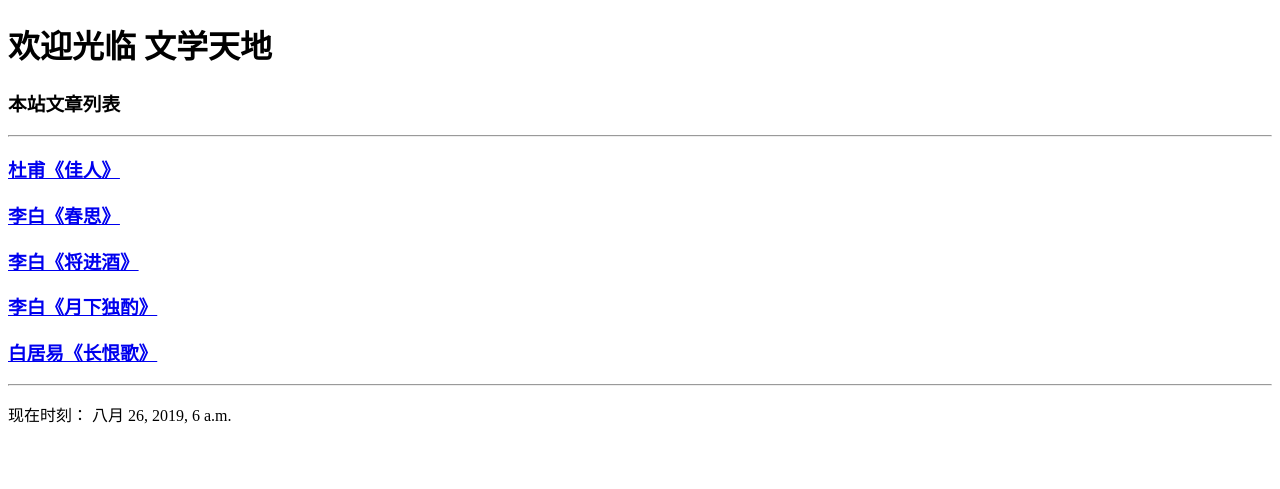
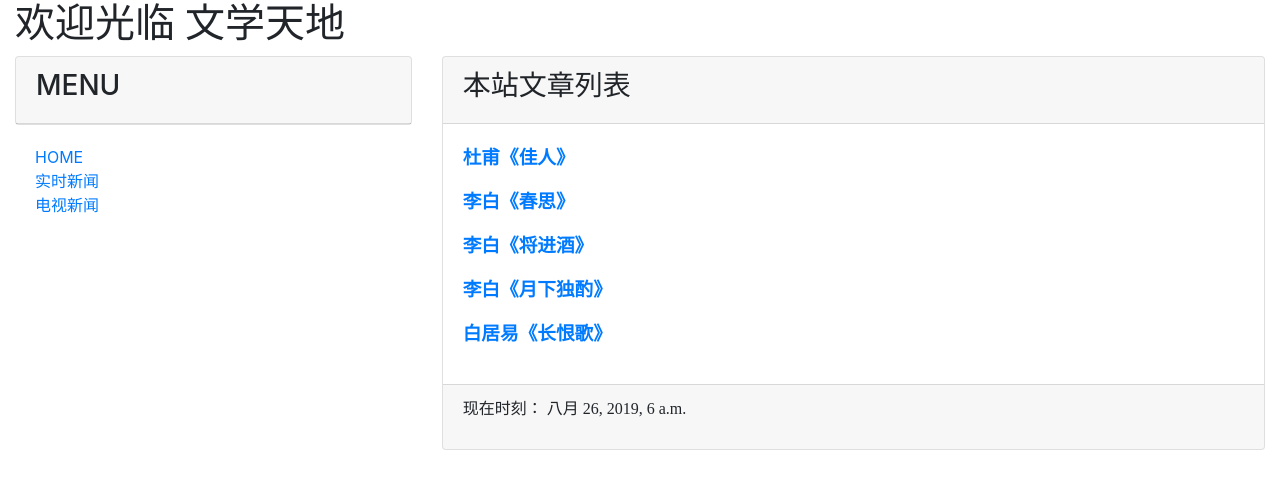
Before and after one commit to madalauchiha/myDjango, a Django app: page / in a window 1280 px wide. Shown: the top 489 px of the page. Run offline with Django 3.2, Linux system fonts and the light colour scheme; data comes from the database, SQL or seed files in the repository; some libraries are stand-ins or nearby versions.

Commit message:
update code

```diff
--- a/myblog/templates/base.html
+++ b/myblog/templates/base.html
@@ -6,13 +6,43 @@
     <title>
         {% block title %} {% endblock %}
     </title>
+    <link rel="stylesheet" href="https://stackpath.bootstrapcdn.com/bootstrap/4.3.1/css/bootstrap.min.css"
+      integrity="sha384-ggOyR0iXCbMQv3Xipma34MD+dH/1fQ784/j6cY/iJTQUOhcWr7x9JvoRxT2MZw1T" crossorigin="anonymous">
+    <script src="https://stackpath.bootstrapcdn.com/bootstrap/4.3.1/js/bootstrap.min.js"
+        integrity="sha384-JjSmVgyd0p3pXB1rRibZUAYoIIy6OrQ6VrjIEaFf/nJGzIxFDsf4x0xIM+B07jRM" crossorigin="anonymous"></script>
 </head>
 <body>
-    {% include 'header.html' %}
-    {% block headmessage %} {% endblock %}
-    <hr>
-    {% block content %} {% endblock %}
-    <hr>
-    {% include 'footer.html' %}
+    <div class="container-fluid">
+        {% include 'header.html' %}
+        <div class="row">
+            <div class="col-sm-4 col-md-4">
+                <div class="card">
+                    <div class="card-header">
+                        <h3>MENU</h3>
+                    </div>
+                </div>
+                <div class="card-body">
+                    <div class="list-group">
+                        <a HREF="/">HOME</a>
+                        <a HREF="/">实时新闻</a>
+                        <a HREF="/">电视新闻</a>
+                    </div>
+                </div>
+            </div>
+            <div class="col-sm-8 col-md-8">
+                <div class="card">
+                    <div class="card-header">
+                        {% block headmessage %} {% endblock %}
+                    </div>
+                    <div class="card-body">
+                        {% block content %} {% endblock %}
+                    </div>
+                    <div class="card-footer">
+                        {% include 'footer.html' %}
+                    </div>
+                </div>
+            </div>
+        </div>
+    </div>
 </body>
 </html>
--- a/myblog/templates/footer.html
+++ b/myblog/templates/footer.html
@@ -1,5 +1,4 @@
 <!-- footer.html -->
-<!DOCTYPE html>
 {% block footer %}
     {% if now %}
     <p style="font-family:微软雅黑;">现在时刻： {{now}}</p>
--- a/myblog/templates/header.html
+++ b/myblog/templates/header.html
@@ -1,3 +1,4 @@
 <!-- header.html -->
-<!DOCTYPE html>
-<h1 style="font-family:微软雅黑;">欢迎光临 文学天地</h1>
+<div class="well">
+    <h1 style="font-family:微软雅黑;">欢迎光临 文学天地</h1>
+</div>
--- a/myblog/templates/index.html
+++ b/myblog/templates/index.html
@@ -1,5 +1,4 @@
 <!-- index.html -->
-<!DOCTYPE html>
 {% extends 'base.html' %}
 {% block title %} 欢迎光临我的博客 {% endblock %}
 {% block headmessage %}
--- a/myblog/templates/post.html
+++ b/myblog/templates/post.html
@@ -1,4 +1,4 @@
-<!DOCTYPE html>
+<!-- post.html -->
 {% extends 'base.html' %}
 {% block title %} {{post.title}} - 文学天地 {% endblock %}
 {% block headmessage %}
```
